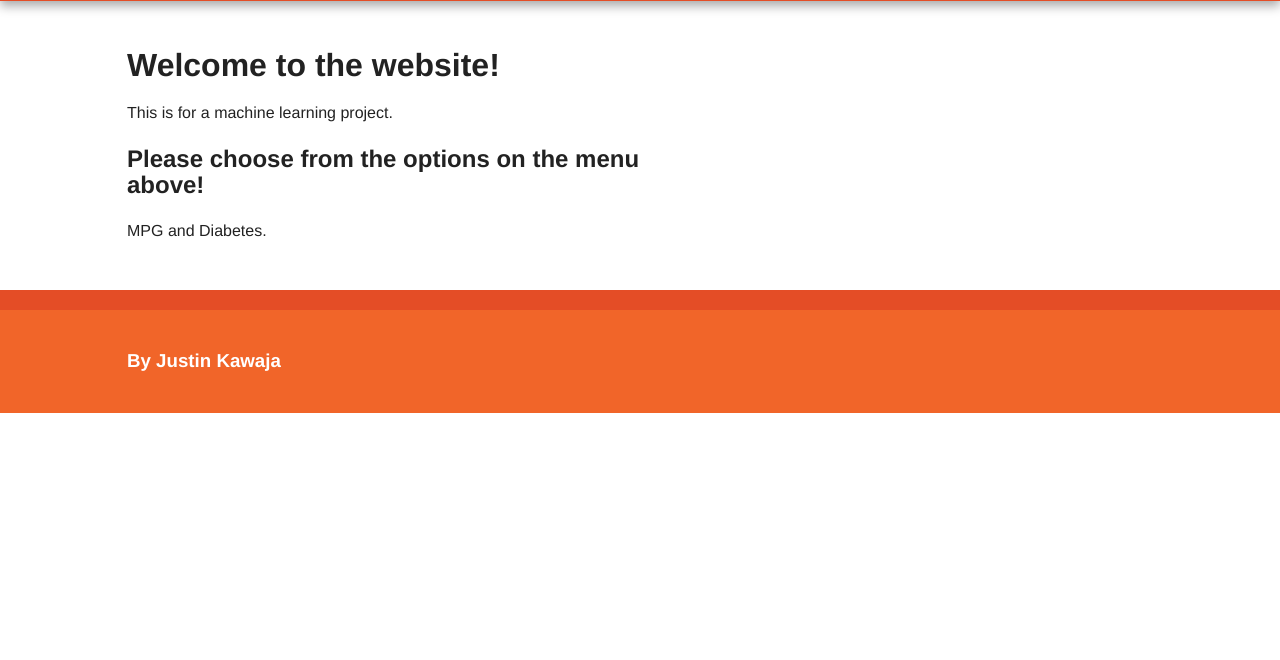
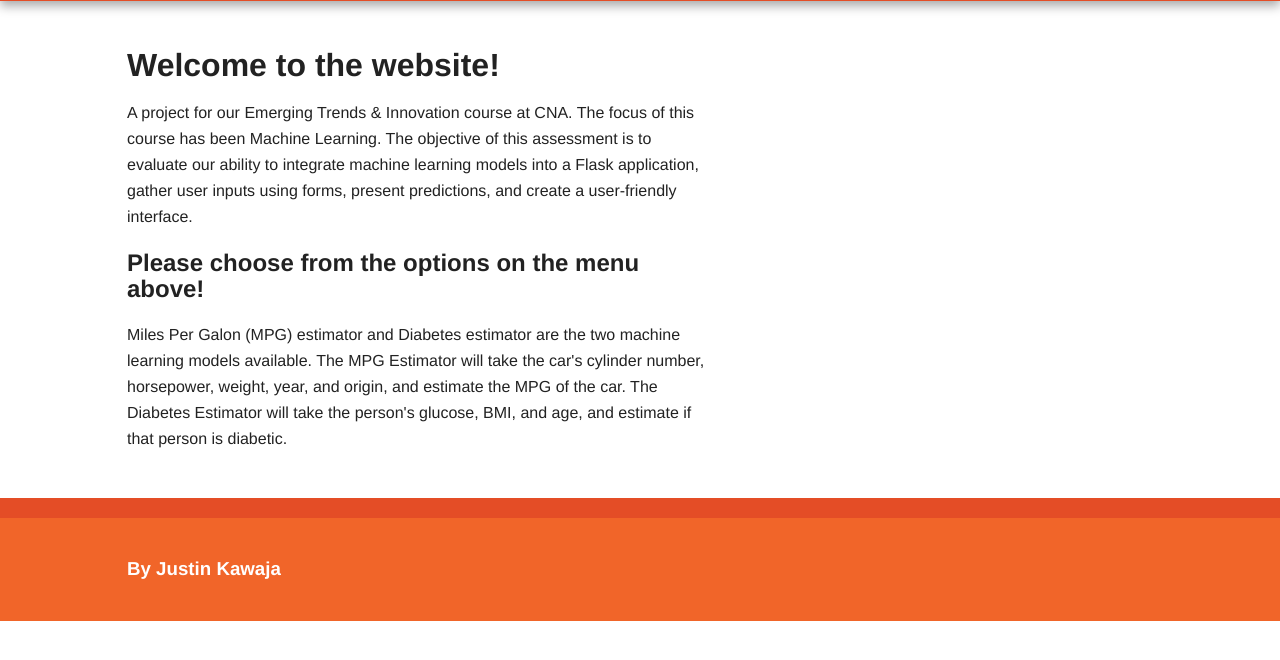
Before and after one commit to jkawaja/machineLearningProject, a Flask app: page / in a window 1280 px wide. Shown: the part 97-757 px from the top of the page. Run offline with Flask 2, Linux system fonts and the light colour scheme; some libraries are stand-ins or nearby versions.

Commit message:
Added additional content text to describe purpose of project

```diff
--- a/templates/index.html
+++ b/templates/index.html
@@ -9,7 +9,9 @@ Welcome to the website!
 {% endblock %}
 
 {% block H1_Content %}
-This is for a machine learning project.
+A project for our Emerging Trends & Innovation course at CNA. The focus of this course has been Machine Learning. The
+objective of this assessment is to evaluate our ability to integrate machine learning models into a Flask application,
+gather user inputs using forms, present predictions, and create a user-friendly interface.
 {% endblock %}
 
 {% block H2_Description %}
@@ -17,5 +19,7 @@ Please choose from the options on the menu above!
 {% endblock %}
 
 {% block H2_Content %}
-MPG and Diabetes.
+Miles Per Galon (MPG) estimator and Diabetes estimator are the two machine learning models available. The MPG Estimator
+will take the car's cylinder number, horsepower, weight, year, and origin, and estimate the MPG of the car. The Diabetes
+Estimator will take the person's glucose, BMI, and age, and estimate if that person is diabetic.
 {% endblock %}
```
